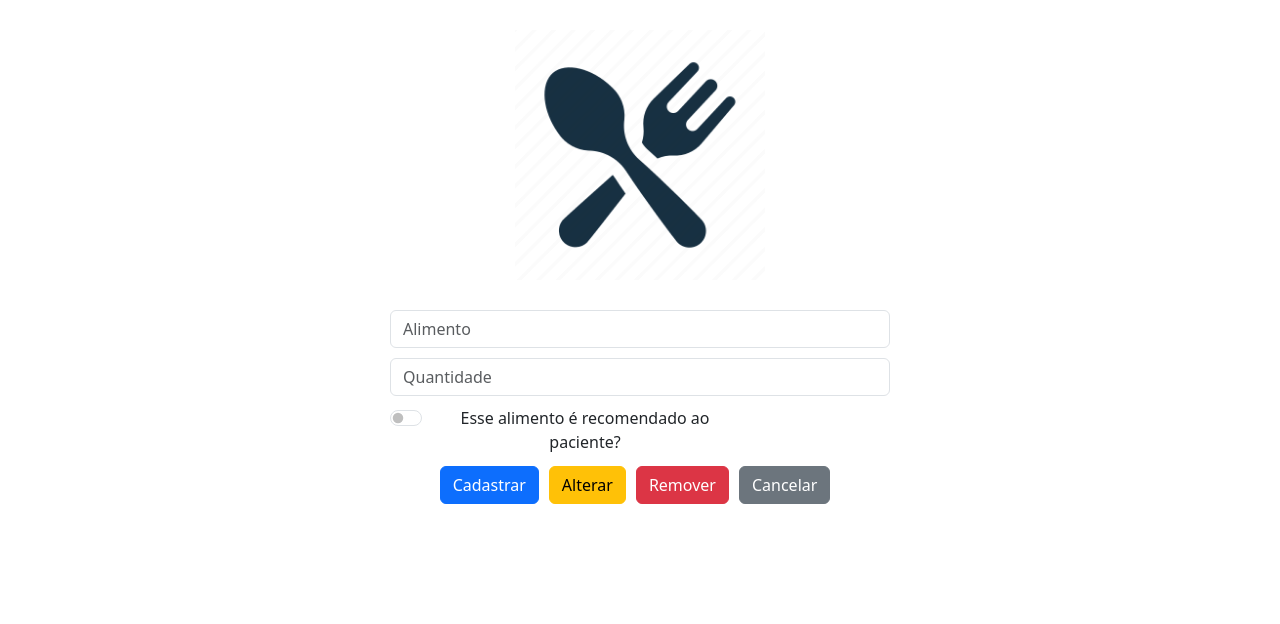
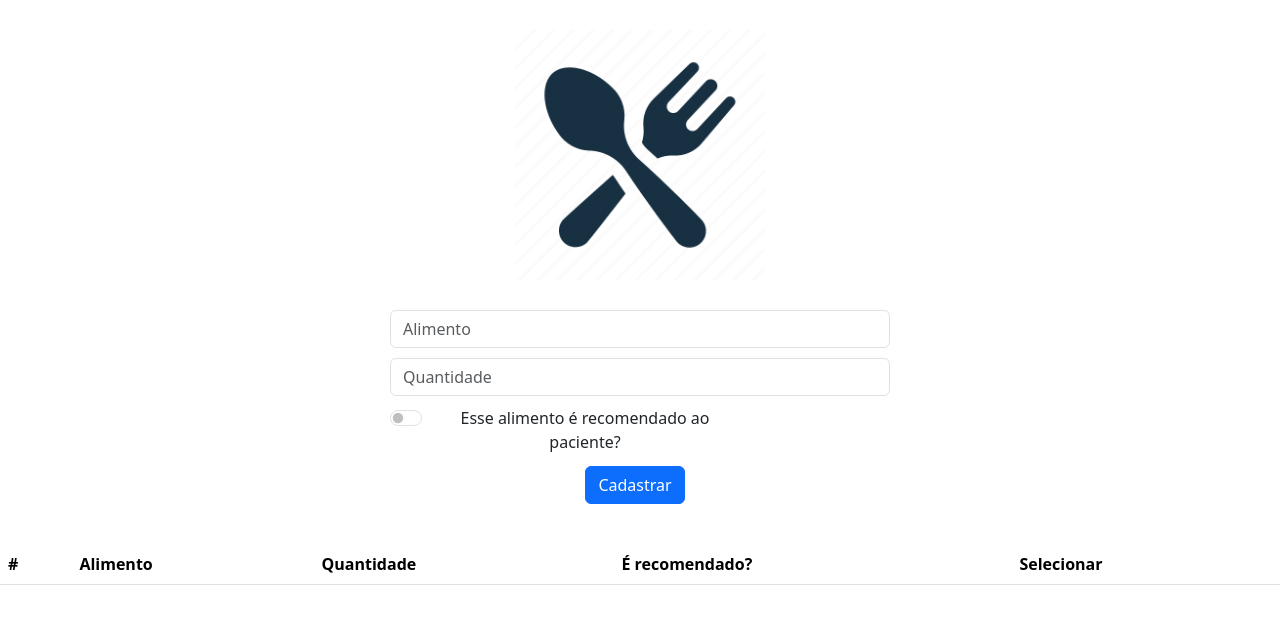
Before and after one commit to FernandaSlomp/api-front-comidas, an Angular app: page / in a window 1280 px wide. Shown: the top 624 px of the page. Built offline with nearby package versions, Linux system fonts and the light colour scheme.

Commit message:
feat: fixing home page and creating a food class

```diff
--- a/src/app/home/home.component.html
+++ b/src/app/home/home.component.html
@@ -9,9 +9,25 @@
         <label class="form-check-label custom-switch-label" for="flexSwitchCheckDefault">Esse alimento é recomendado ao paciente?</label>
     </div>
 
-    <input type="button" value="Cadastrar"  class="btn btn-primary">
-    <input type="button" value="Alterar"    class="btn btn-warning">
-    <input type="button" value="Remover"    class="btn btn-danger">
-    <input type="button" value="Cancelar"   class="btn btn-secondary">
+    <input type="button" value="Cadastrar"  *ngIf="ehCadastro" class="btn btn-primary">
+    <input type="button" value="Alterar"   *ngIf="!ehCadastro" class="btn btn-warning">
+    <input type="button" value="Remover"  *ngIf="!ehCadastro"  class="btn btn-danger">
+    <input type="button" value="Cancelar"  *ngIf="!ehCadastro" class="btn btn-secondary">
 
 </form>
+
+<table class="table">
+    <thead>
+        <tr>
+            <th>#</th>
+            <th>Alimento</th>
+            <th>Quantidade</th>
+            <th>É recomendado?</th>
+            <th>Selecionar</th>
+        </tr>
+    </thead>
+
+    <tbody>
+
+    </tbody>
+</table>
--- a/src/app/home/home.component.ts
+++ b/src/app/home/home.component.ts
@@ -10,4 +10,6 @@ import { CommonModule } from '@angular/common';
 })
 export class HomeComponent {
 
+  ehCadastro:boolean = true;
+
 }
```
Also changed, not shown: src/app/app.module.ts (added, +23 -0 lines), src/app/modelo/Comida.ts (added, +8 -0 lines).
